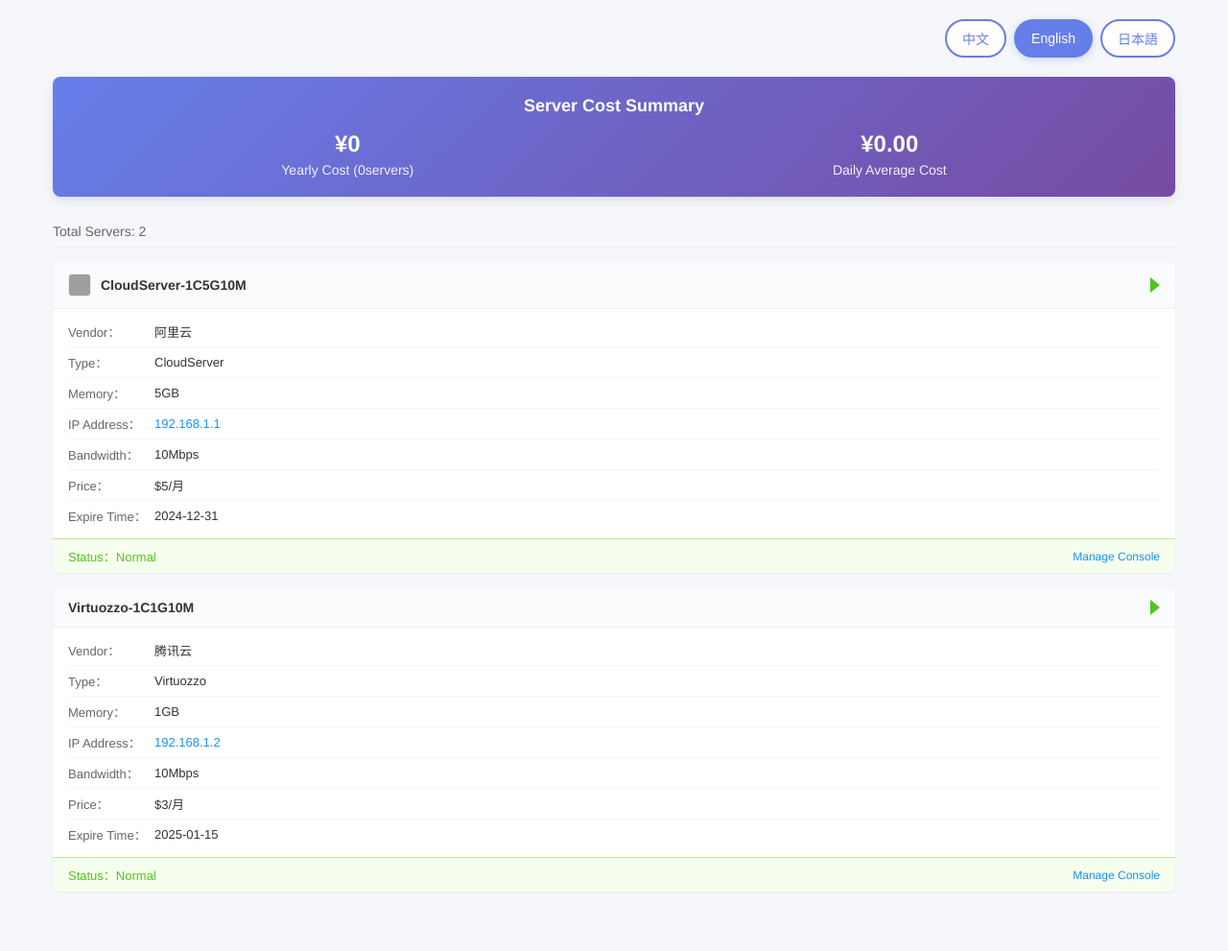
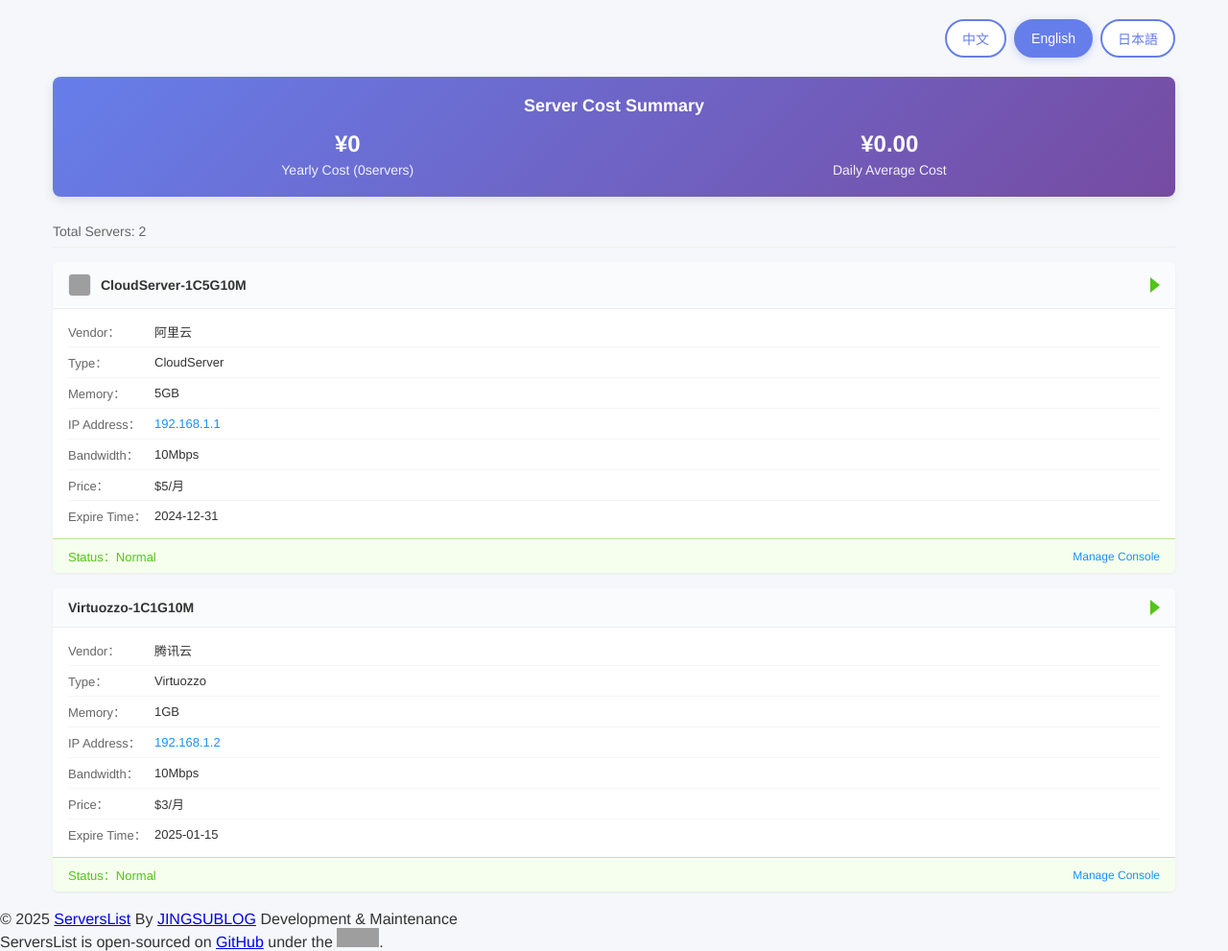
Before and after one commit to abokecn/serverslist, a plain HTML site: page index.html in a window 1280 px wide. Shown: the whole page at 96% size. Before the commit the page ends 949 px from the top, so only its background shows below. Drawn offline with Linux system fonts and the light colour scheme; grey boxes are pictures that could not be loaded.

Commit message:
Add footer with copyright and GitHub link
Added footer with copyright and open-source information.

```diff
--- a/index.html
+++ b/index.html
@@ -34,7 +34,16 @@
     <!-- 服务器卡片容器 -->
     <div id="serverList"></div>
   </div>
-
+  <footer>
+        <div class="footer-content">
+            <div class="copyright">
+                &copy; 2025 <a href="/" target="_blank">ServersList</a>
+                By <a href="https://www.jingsublog.com" target="_blank">JINGSUBLOG</a> Development & Maintenance
+                <br>
+                ServersList  is open-sourced on <a href="https://github.com/abokecn/serverslist" target="_blank"> GitHub</a> under the <a href="https://www.gnu.org/licenses/gpl-3.0.txt"><img src="https://gnu.ac.cn/graphics/gplv3-or-later.svg" border="0" width="44" height="20"></a>.
+            </div>
+        </div>
+    </footer>
   <!-- 引入JavaScript文件 -->
   <script src="providers.js"></script>
   <script src="servers.js"></script>
```
